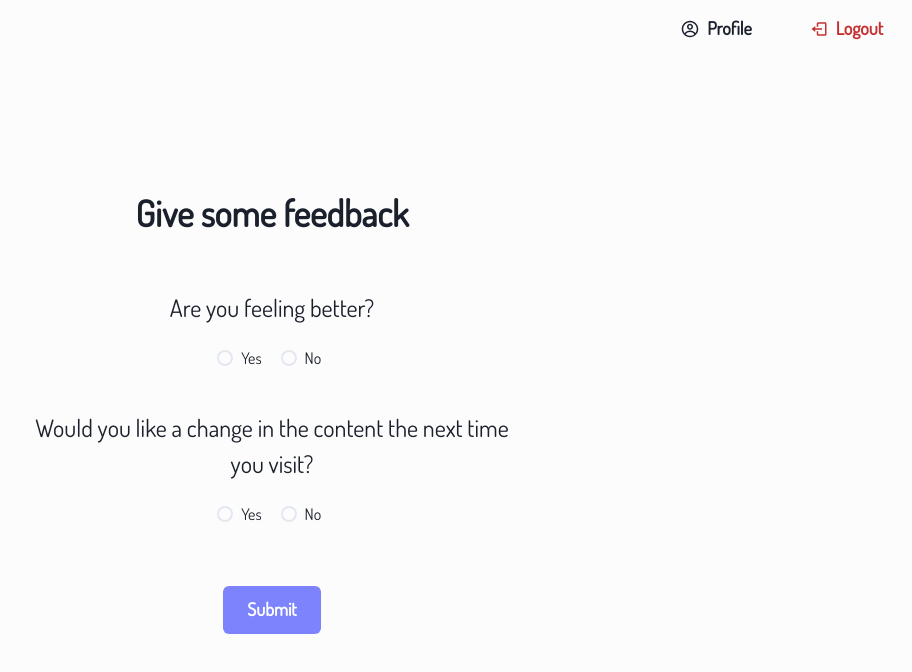
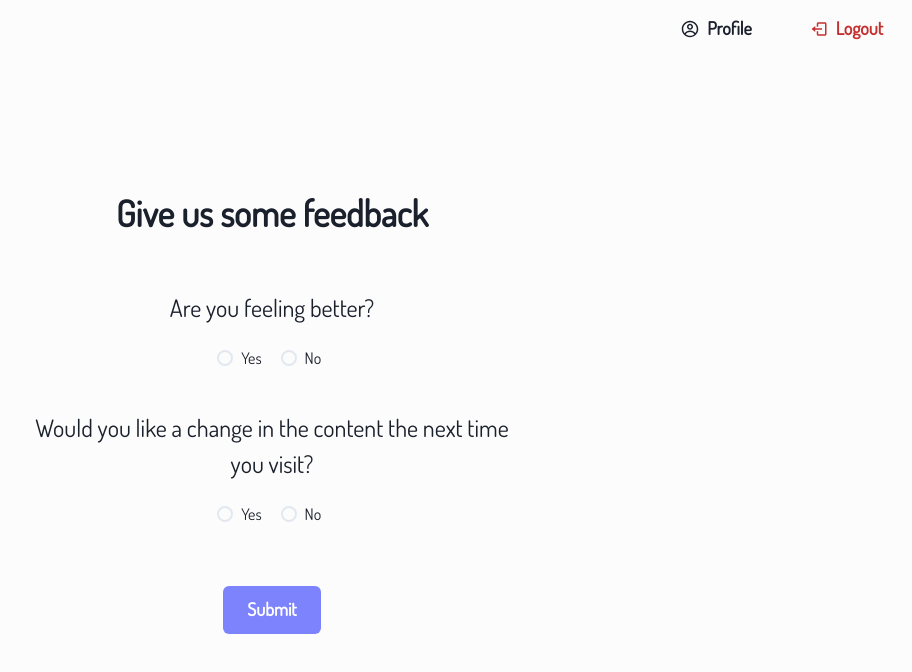
Before and after one commit to Saurabh7120/ssw555smxx2021Fall, a Next.js app in the folder cs555-project/: page /feedback in a window 1280 px wide. Shown: the top 672 px of the page, without its empty margins (368-1280 px from the left). Built offline with nearby package versions, Linux system fonts and the light colour scheme; no server answers; sample sign-in values are in the browser's storage.

Commit message:
slight adjustment on feedback question page

```diff
--- a/cs555-project/components/feedbackQuestions/index.js
+++ b/cs555-project/components/feedbackQuestions/index.js
@@ -10,7 +10,7 @@ const FeedbackQuestions = () => {
 
     return (
         <Container alignItems='center' pt='10%' pb='10%' textAlign='center'>
-            <Text fontWeight='bolder' fontSize='4xl' mb='50px'>Give some feedback</Text>
+            <Text fontWeight='bolder' fontSize='4xl' mb='50px'>Give us some feedback</Text>
             <Text mb='20px' fontSize='2xl' >Are you feeling better?</Text>
             <RadioGroup  value={answers['1'] && answers['1']} onChange={value => setAnswers(prevValue => {
                 return {
```
